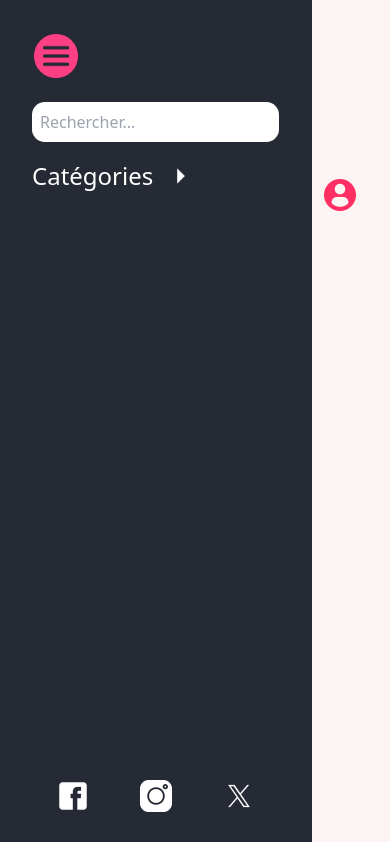
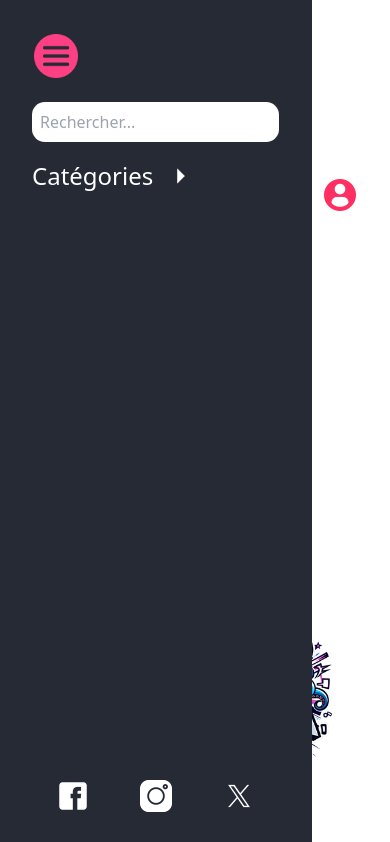
Before and after one commit to Amine03824/manga-sama-front, a React (Vite) app: page /signup in a window 390 px wide. Shown: the top 842 px of the page. Built offline with nearby package versions, Linux system fonts and the light colour scheme.

Commit message:
signUp page a finir sur le responsive et le scroll

```diff
--- a/src/components/Footer/Footer.scss
+++ b/src/components/Footer/Footer.scss
@@ -5,8 +5,8 @@
   font-family: V.$main-font;
   color: white;
   width: 100%;
-  position: fixed;
-  bottom: 0;
+  // position: fixed;
+  // bottom: 0;
   font-size: 0.9rem;
 
   &__top_container {
--- a/src/components/Header/Header.tsx
+++ b/src/components/Header/Header.tsx
@@ -1,3 +1,4 @@
+import { Link } from 'react-router-dom';
 import './Header.scss';
 
 type HeaderProps = {
@@ -30,15 +31,15 @@ function Header({ menuIsVisible, setMenuIsVisible }: HeaderProps) {
         <div className="header__top_container-links">
           <div className="header__top_container-links-signup">
             <a href="/" className="header__top_container-signup">
-              Inscription
+              Connexion
               <img src="/assets/icons/register-icon.png" alt="signup-logo" />
             </a>
           </div>
           <div className="header__top_container-links-login">
-            <a href="/" className="header__top_container-login">
-              Connexion
+            <Link to="signup" className="header__top_container-login">
+              Inscription
               <img src="/assets/icons/user-icon.png" alt="login-logo" />
-            </a>
+            </Link>
           </div>
         </div>
       </div>
--- a/src/components/Menu/Menu.scss
+++ b/src/components/Menu/Menu.scss
@@ -22,7 +22,7 @@
 
   @media screen and (min-width: 768px) {
     display: flex;
-    position: relative;
+    position: fixed;
     flex-grow: 0;
     width: 250px;
     min-width: 250px;
--- a/src/routes/Root/Root.scss
+++ b/src/routes/Root/Root.scss
@@ -11,11 +11,13 @@
 }
 
 .page {
-  background-color: v.$pink-bg;
   height: 100vh;
 
   @media screen and (min-width: 768px) {
+    position: fixed;
+    top: 0;
+    right: 0;
     flex-grow: 1;
-    width: fit-content;
+    width: 90vw;
   }
 }
--- a/src/routes/SignUp/SignUp.scss
+++ b/src/routes/SignUp/SignUp.scss
@@ -0,0 +1,83 @@
+@use '../../styles/variables' as V;
+
+.page-container {
+  overflow-y: auto;
+  display: flex;
+  flex-direction: column;
+  gap: 3rem;
+}
+
+.signUp {
+  display: flex;
+  flex-direction: row-reverse;
+  justify-content: space-between;
+  padding-top: 100px;
+  align-items: center;
+  margin-left: 3rem;
+  width: 70%;
+  margin: auto;
+  align-items: center;
+
+  &__logo-container {
+    display: flex;
+    justify-content: center;
+
+    width: 50%;
+    margin: auto;
+  }
+
+  &__logo {
+    width: 20rem;
+  }
+
+  &__area {
+    display: flex;
+    flex-direction: column;
+    width: 50%;
+
+    align-items: center;
+    gap: 1rem;
+    margin-bottom: 200px;
+
+    &-title {
+      font-size: 2.5rem;
+      font-weight: bold;
+      margin-bottom: 1rem;
+      color: V.$pink-color;
+    }
+    &-lists {
+      display: flex;
+      flex-direction: column;
+      gap: 1.5rem;
+    }
+    &-item input {
+      border-radius: 10px;
+      background-color: V.$pink-bg;
+      padding: 5px;
+    }
+
+    &-item--email {
+      padding-bottom: 2rem;
+      border-bottom: solid 1px black;
+    }
+    &-button {
+      display: flex;
+      justify-content: space-around;
+      align-items: center;
+      color: white;
+      font-size: 1.5rem;
+      background-color: V.$pink-color;
+      padding: 0.3rem;
+      border-radius: 10px;
+      width: 180px;
+      transition: transform 0.3s ease;
+
+      &:hover {
+        transform: scale(1.1);
+      }
+      &-icon {
+        width: 25px;
+      }
+    }
+  }
+}
--- a/src/routes/SignUp/SignUp.tsx
+++ b/src/routes/SignUp/SignUp.tsx
@@ -1,10 +1,18 @@
 /* eslint-disable prettier/prettier */
 /* eslint-disable react/no-unescaped-entities */
+import Footer from '../../components/Footer/Footer';
+import './SignUp.scss';
+
 function SignUp() {
   return (
+    <div className="page-container">
       <div className="signUp">
-      <div className="signUp__logo">
-        <img src="public/assets/logo/logo.png" alt="logo-Manga-Sama" />
+        <div className="signUp__logo-container">
+          <img
+            className="signUp__logo"
+            src="public/assets/logo/logo.png"
+            alt="logo-Manga-Sama"
+          />
         </div>
         <div className="signUp__area">
           <h2 className="signUp__area-title">Création de compte</h2>
@@ -14,7 +22,7 @@ function SignUp() {
                 <li className="signUp__area-item">
                   <input type="text" placeholder="Nom d'utilisateur" />
                 </li>
-              <li className="signUp__area-item">
+                <li className="signUp__area-item signUp__area-item--email">
                   <input type="email" placeholder="E-mail" />
                 </li>
                 <li className="signUp__area-item">
@@ -26,8 +34,17 @@ function SignUp() {
               </ul>
             </form>
           </div>
-        <button type="button">Valider</button>
+          <button type="button" className="signUp__area-button">
+            Valider
+            <img
+              src="public/assets/icons/CheckMarkIcon.png"
+              alt="check-button-icon"
+              className="signUp__area-button-icon"
+            />
+          </button>
         </div>
+      </div>
+      <Footer />
     </div>
   );
 }
```
Also changed, not shown: public/assets/icons/CheckMarkIcon.png (added). Lines whose indentation alone changed are shown as unchanged.
